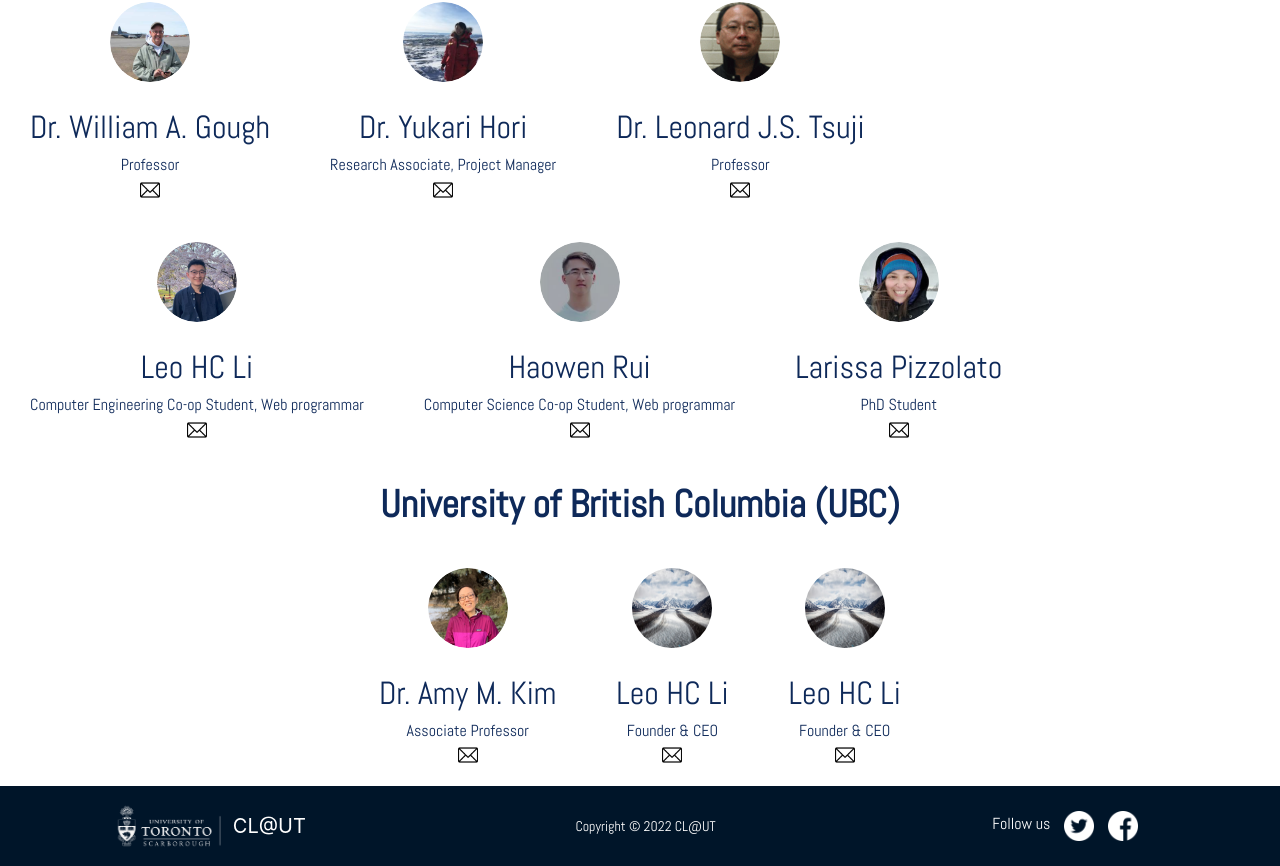
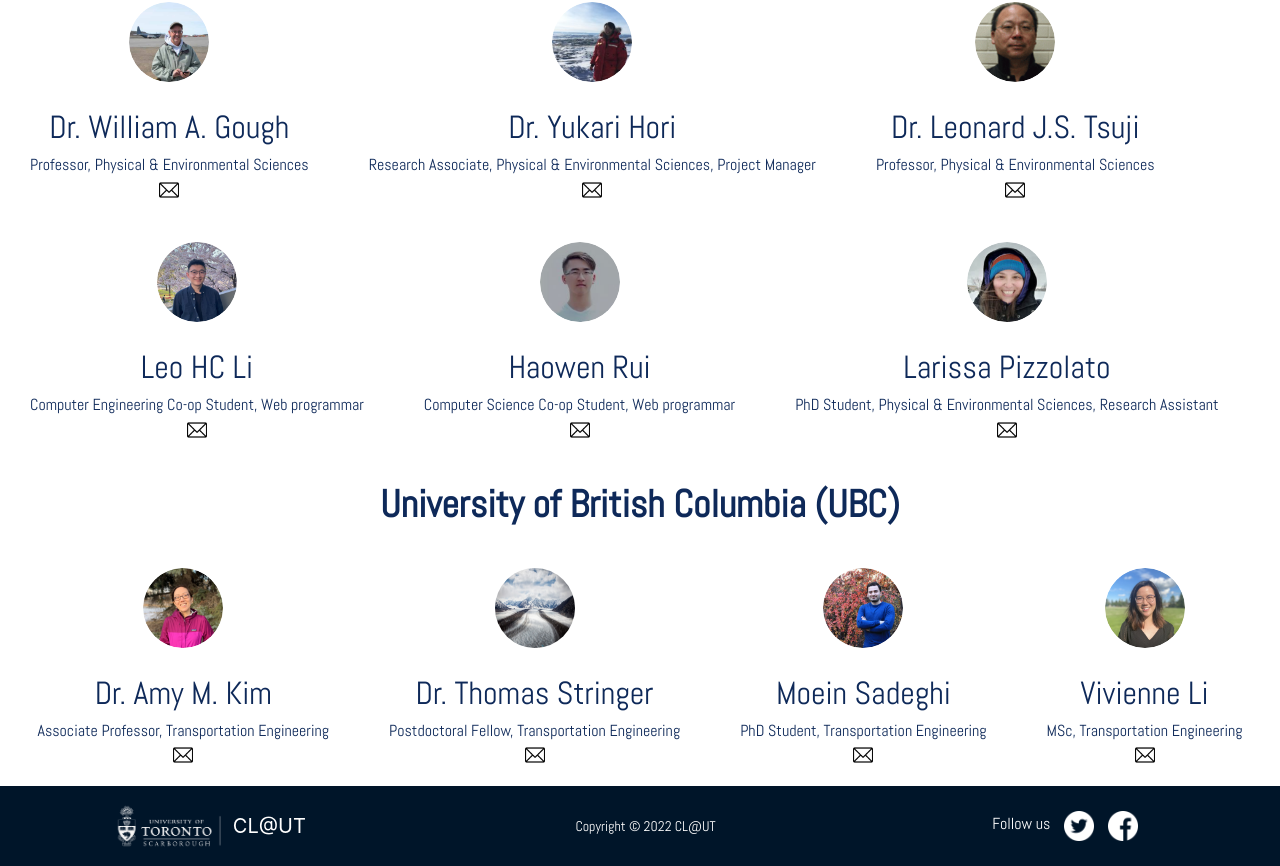
Before and after one commit to yukarihh/winter_road_portal, a React (Create React App) app: page /about in a window 1280 px wide. Shown: the part 529-1395 px from the top of the page. Built offline with nearby package versions, Linux system fonts and the light colour scheme; a web font is replaced by a local one.

Commit message:
Update: About page
UBC

```diff
--- a/src/pages/About/index.js
+++ b/src/pages/About/index.js
@@ -6,6 +6,9 @@ import Leo from "../../assets/Leo.png";
 import Haowen from "../../assets/Haowen.png";
 import Larissa from "../../assets/Larissa.png";
 import Amy from "../../assets/Amy.png";
+import Moein from "../../assets/Moein.png";
+import Vivienne from "../../assets/Vivienne.png";
+
 import CoverBanner from "../../components/Global/CoverBanner";
 import Team from "../../components/Team";
 function About() {
@@ -14,7 +17,7 @@ function About() {
       id: 1,
       image: Bill,
       name: "Dr. William A. Gough",
-      title: "Professor",
+      title: "Professor, Physical & Environmental Sciences",
       email: "william.gough@utoronto.ca"
 
     },
@@ -22,7 +25,7 @@ function About() {
         id: 2,
         image: Yukari,
         name: "Dr. Yukari Hori",
-        title: "Research Associate, Project Manager",
+        title: "Research Associate, Physical & Environmental Sciences, Project Manager",
         email: "y.hori@utoronto.ca"
 
       },
@@ -30,7 +33,7 @@ function About() {
         id: 3,
         image: Len,
         name: "Dr. Leonard J.S. Tsuji",
-        title: "Professor",
+        title: "Professor, Physical & Environmental Sciences",
         email: "leonard.tsuji@utoronto.ca"
 
       },
@@ -52,7 +55,7 @@ function About() {
         id: 6,
         image: Larissa,
         name: "Larissa Pizzolato",
-        title: "PhD Student",
+        title: "PhD Student, Physical & Environmental Sciences, Research Assistant",
         email: "larissa.pizzolato@mail.utoronto.ca"
          }
        ], [
@@ -60,26 +63,35 @@ function About() {
           id: 1,
           image: Amy,
           name: "Dr. Amy M. Kim",
-          title: "Associate Professor",
+          title: "Associate Professor, Transportation Engineering",
           email: "amykim@civil.ubc.ca"
 
         },
         {
             id: 2,
             image: bgImage,
-            name: "Leo HC Li",
-            title: "Founder & CEO",
-            email: "leeoo.li@mail.utoronto.ca"
+            name: "Dr. Thomas Stringer",
+            title: "Postdoctoral Fellow, Transportation Engineering",
+            email: "thomas.stringer@ubc.ca"
 
           },
           {
             id: 3,
-            image: bgImage,
-            name: "Leo HC Li",
-            title: "Founder & CEO",
-            email: "leeoo.li@mail.utoronto.ca"
+            image: Moein,
+            name: "Moein Sadeghi",
+            title: "PhD Student, Transportation Engineering",
+            email: "moein.sadeghi@ubc.ca"
 
-          }]
+          },
+            {
+            id: 4,
+            image: Vivienne,
+            name: "Vivienne Li",
+            title: "MSc, Transportation Engineering",
+            email: "vivienne.li@ubc.ca"
+
+            }
+        ]
 
   ];
   return (
```
